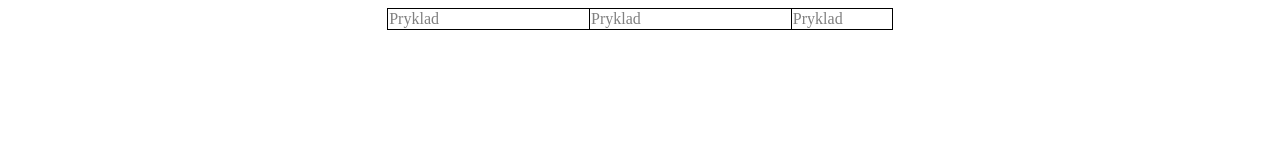
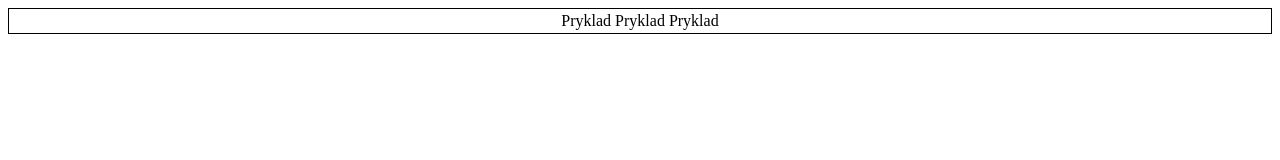
Before and after one commit to Lolderter/Lolderter.github.io, a plain HTML site: page Tabele1.html in a window 1280 px wide. Drawn offline with Linux system fonts and the light colour scheme.

Commit message:
Update Tabele1.html

```diff
--- a/Tabele1.html
+++ b/Tabele1.html
@@ -3,19 +3,9 @@
 <head>
     <meta charset="UTF-8" />
     <title>Tabele 1 </title>
-    <style>
-        table, th, td {
-    margin: auto;
-    width:40%;
-    height: auto;
-    border: 1px solid black;
-    border-collapse: collapse;
-    color:gray
-        }
-    </style>
 </head>
-<body>
-    <table>
+<body style="border: 1px solid black;">
+    <table style="margin: auto;",  >
         <tr>
           <td>Pryklad</td>
           <td>Pryklad</td>
```
